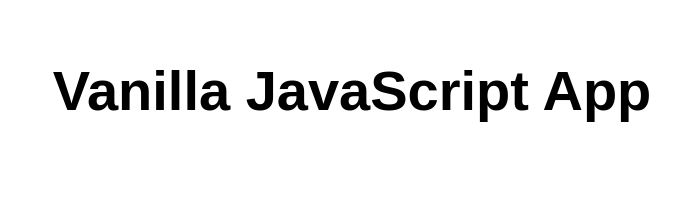
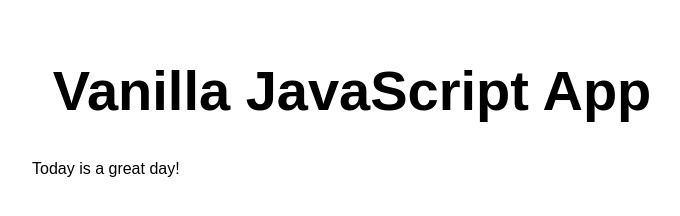
Before and after one commit to rpun101/my-first-static-web-app, a website: page src/index.html in a window 1280 px wide. Shown: the whole page, without its empty margins (288-968 px from the left). Drawn offline with Linux system fonts and the light colour scheme.

Commit message:
first commit paragraph

```diff
--- a/src/index.html
+++ b/src/index.html
@@ -11,6 +11,7 @@
 <body>
   <main>
     <h1>Vanilla JavaScript App</h1>
+    <p>Today is a great day!</p>
   </main>
 </body>
 
```
